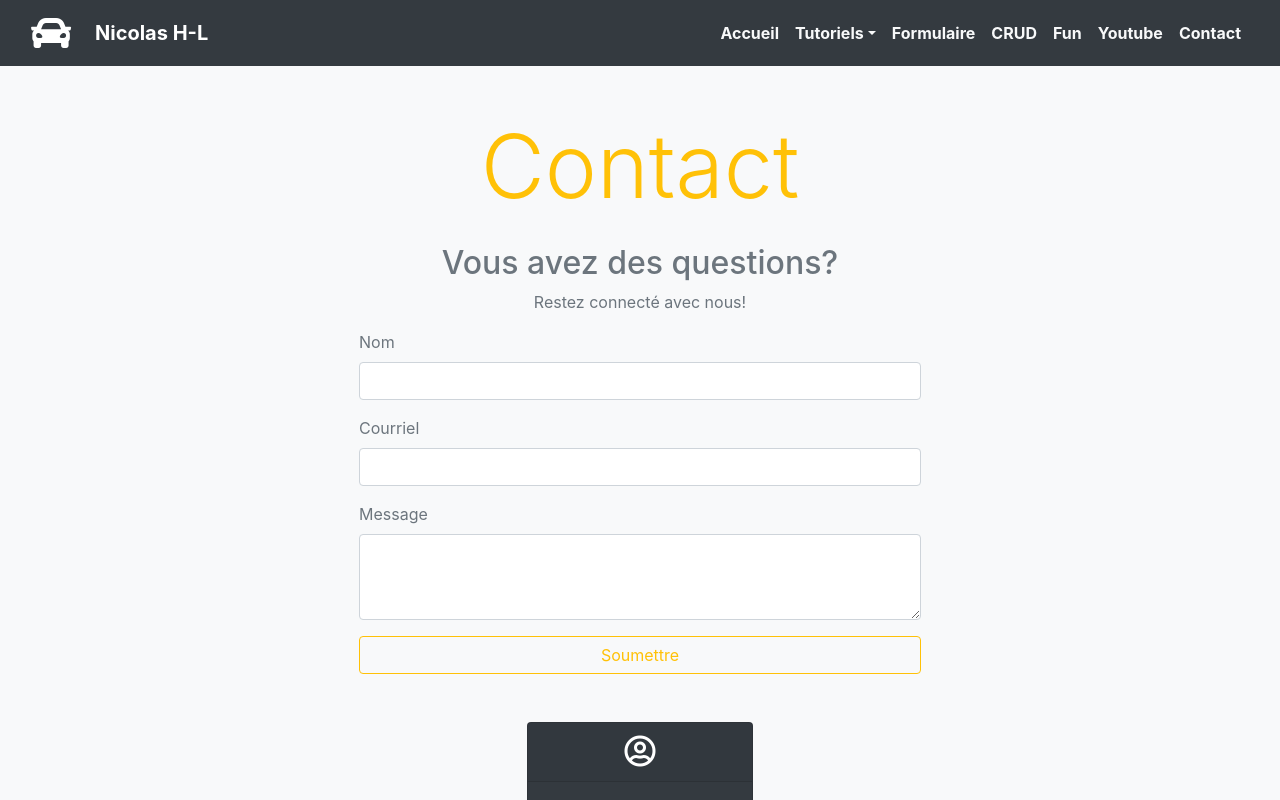
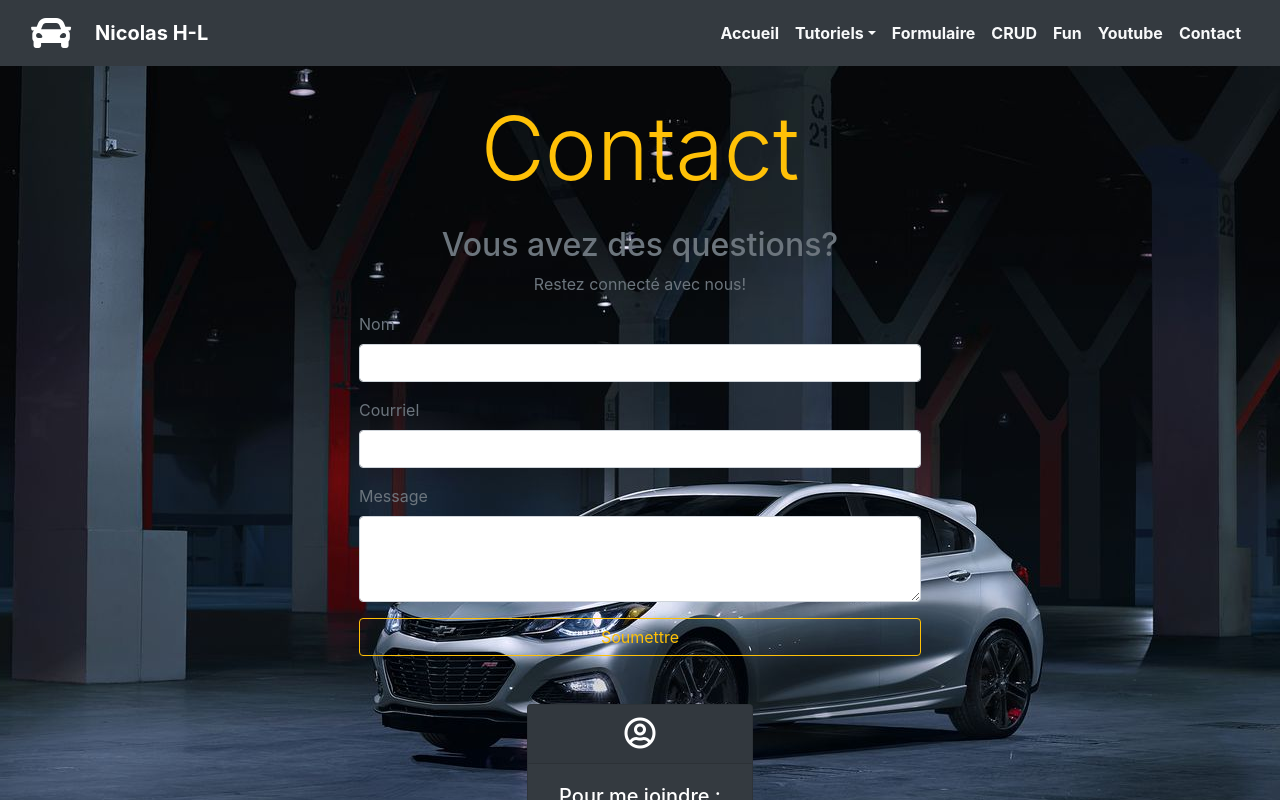
Before and after one commit to NicolasH-L/FullStackProject, an Angular app: page /contact in a window 1280 px wide. Shown: the top 800 px of the page. Built offline with nearby package versions, Linux system fonts and the light colour scheme.

Commit message:
Update components and css

```diff
--- a/src/app/app.component.html
+++ b/src/app/app.component.html
@@ -5,7 +5,7 @@
 -->
 
 <!-- Header = Navbar -->
-<div>
+<div class="mb-5">
     <app-navbar></app-navbar>
 </div>
 
--- a/src/app/application/accueil/accueil.component.css
+++ b/src/app/application/accueil/accueil.component.css
@@ -23,3 +23,7 @@ h1{
 h2{
     color: whitesmoke;
 }
+
+hr{
+    background-color: white;
+}
--- a/src/app/application/contact/contact.component.css
+++ b/src/app/application/contact/contact.component.css
@@ -0,0 +1,5 @@
+.bg-contact{
+    background-image: url('src/assets/images/voitures/Chevrolet-Redline-Special-Editions-4.jpg');
+    background-repeat: no-repeat;
+    background-position: center center;
+}
--- a/src/app/application/contact/contact.component.html
+++ b/src/app/application/contact/contact.component.html
@@ -3,8 +3,7 @@
  * matricule: 1460618
  * Github user: NicolasH-L
 -->
-
-<section class="p-5 bg-light">
+<section class="bg-contact p-5">
     <div class="container-fluid">
         <div class="row">
             <div class="col text-center mb-3">
--- a/src/app/application/crud/read/read.component.html
+++ b/src/app/application/crud/read/read.component.html
@@ -23,8 +23,8 @@
                     <td>{{item.fabriquant}}</td>
                     <td>{{item.paiement}}</td>
                     <td>
-                        <a [routerLink]="['/readOnlyForm', item.id]" class="btn btn-info">Afficher</a>
-                        <a [routerLink]="['/updateForm/', item.id]" class="btn btn-warning">Update</a>
+                        <a [routerLink]="['/readOnlyForm', item.id]" class="btn btn-info mr-2">Afficher</a>
+                        <a [routerLink]="['/updateForm/', item.id]" class="btn btn-warning mr-2">Update</a>
                         <button type="button" (click)="delete(item.id, i)" class="btn btn-danger">Supprimer</button>
                     </td>
                 </tr>
--- a/src/app/application/formulaire/formulaire.component.html
+++ b/src/app/application/formulaire/formulaire.component.html
@@ -55,6 +55,11 @@
                 <option>Rouge</option>
                 <option>Bleue</option>
                 <option>Gris</option>
+                <option>Vert</option>
+                <option>Argent</option>
+                <option>Cyan</option>
+                <option>Jaune</option>
+                <option>Orange</option>
                 <option>Noir</option>
             </select>
             <div *ngIf="!form2.couleur.valid && (form2.couleur.dirty || form2.couleur.touched)">
--- a/src/app/application/navbar/navbar.component.html
+++ b/src/app/application/navbar/navbar.component.html
@@ -5,7 +5,7 @@
 -->
 
 <Header>
-    <nav class="navbar navbar-expand-md navbar-light bg-dark">
+    <nav class="navbar navbar-expand-md navbar-light bg-dark fixed-top">
         <div class="container-fluid">
 
             <a href="https://github.com/NicolasH-L/ProjetFullStack" class="navbar-brand font-weight-bold text-white">
```
Also changed, not shown: database/data.json (+3 -12 lines), src/assets/images/voitures/Chevrolet-Redline-Special-Editions-4.jpg (added), 1 other file (tests, documents, lock files or other folders).
